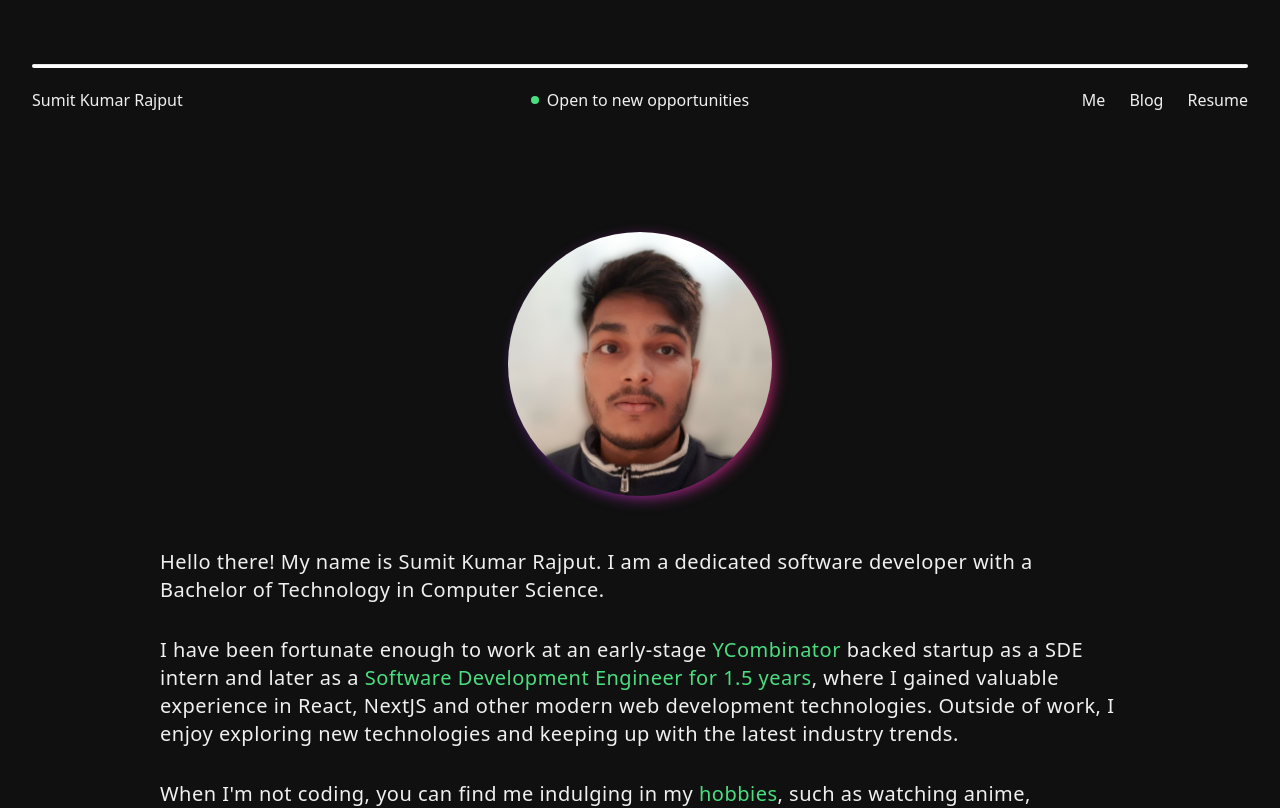
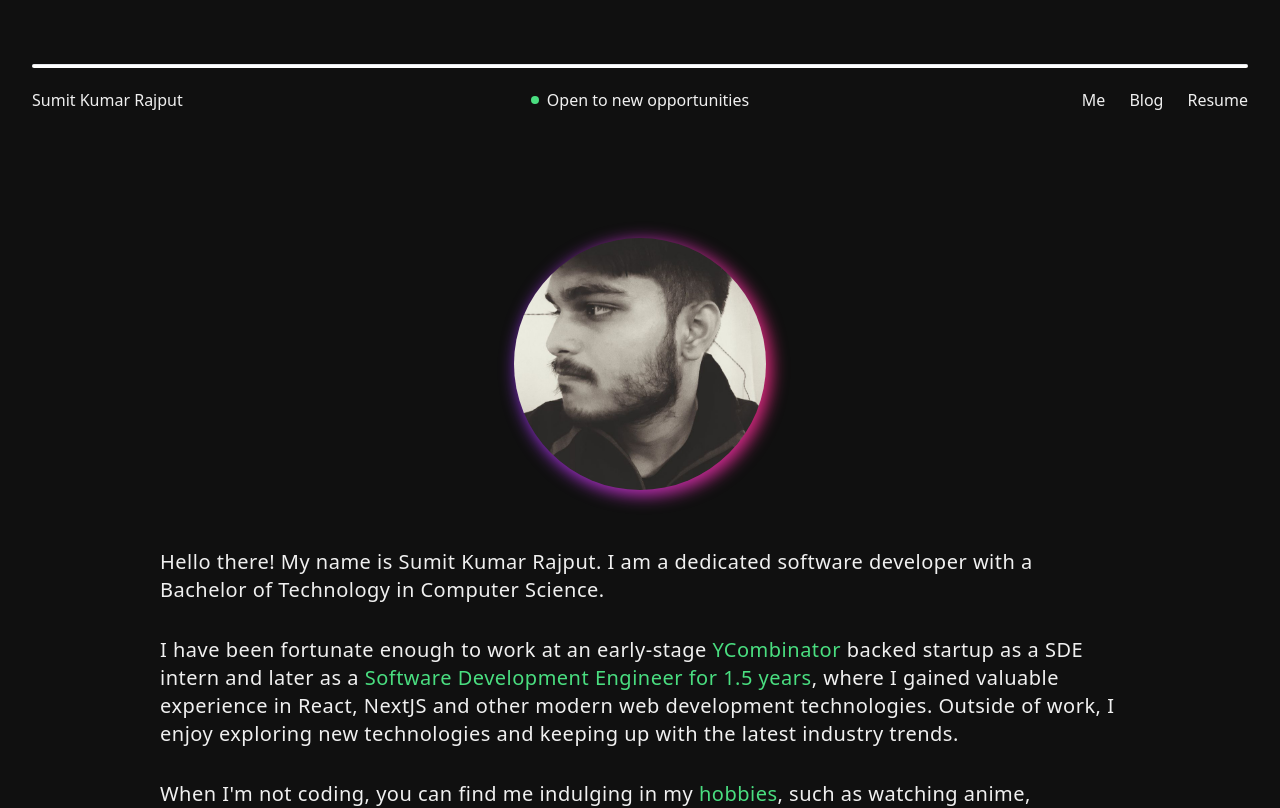
Before and after one commit to isumtk/portfolio, a Next.js app: page /me in a window 1280 px wide. Shown: the top 808 px of the page. Built offline with nearby package versions, Linux system fonts and the light colour scheme.

Commit message:
fixes profile pic

```diff
--- a/src/components/sections/aboutme/index.tsx
+++ b/src/components/sections/aboutme/index.tsx
@@ -18,11 +18,11 @@ const AboutMe = () => {
           <div className="group relative">
             <div className="absolute -inset-1 h-64 w-64 animate-pulse rounded-full bg-gradient-to-r from-purple-600 to-pink-600 opacity-100 blur transition duration-200"></div>
             <Image
-              src={"/hero.png"}
+              src={"/hero.jpeg"}
               width={250}
               height={250}
               alt="hero profile"
-              className="mb-8 h-60 w-60 scale-110 overflow-hidden rounded-full"
+              className="mb-8 h-60 w-60 scale-105 overflow-hidden rounded-full object-cover"
             />
           </div>
         </div>
```
Also changed, not shown: public/hero.jpeg (added), public/hero.png (deleted).
